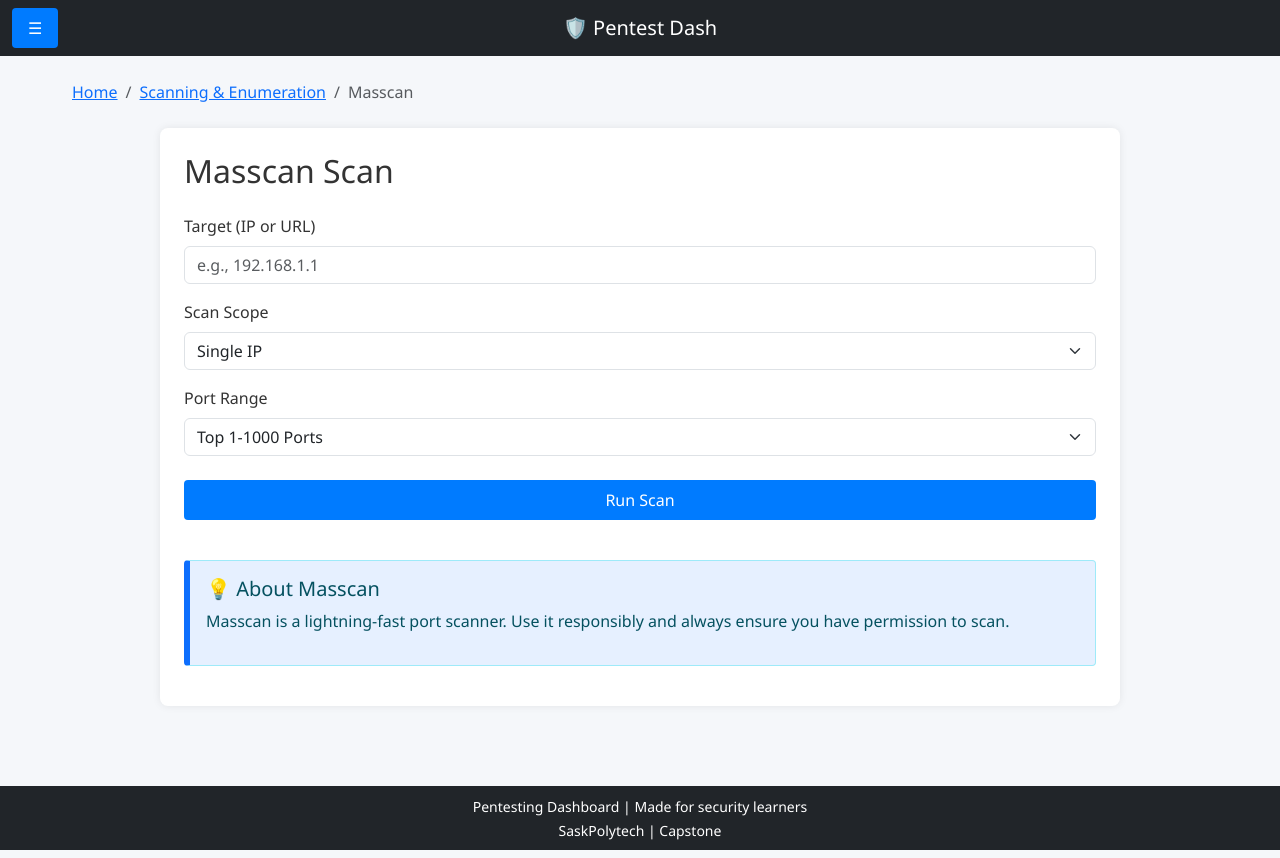
After one commit to abhijeet-2108/Saskpoly_Capstone, a Flask app: page /stage2/masscan in a window 1280 px wide. The commit adds this page. Run offline with Flask 3, Linux system fonts and the light colour scheme.

Commit message:
masscan 1

```diff
--- a/forms.py
+++ b/forms.py
@@ -20,7 +20,8 @@ class ScanForm(FlaskForm):
         ("nikto", "Nikto"),
         ("hydra", "Hydra"),
         ("netcat", "Netcat"),
-        ("fastscan", "Fast Scan")
+        ("fastscan", "Fast Scan"),
+        ("masscan", "Masscan")
     ])
 
     nmap_options = SelectMultipleField(
@@ -32,6 +33,25 @@ class ScanForm(FlaskForm):
             ("-Pn", "Skip Host Discovery (-Pn)")
         ],
         validate_choice=False
+    )
+
+    masscan_subnet = SelectField(
+        "Scan Scope",
+        choices=[
+            ("single", "Single IP"),
+            ("subnet", "Entire /24 Subnet")
+        ],
+        default="single"
+    )
+
+    masscan_ports = SelectField(
+        "Port Range",
+        choices=[
+            ("all", "All Ports (0-65535)"),
+            ("top1000", "Top 1-1000 Ports"),
+            ("22,80,443", "Common Ports (22, 80, 443)")
+        ],
+        default="top1000"
     )
 
     sqlmap_options = SelectMultipleField(
--- a/routes/main_routes.py
+++ b/routes/main_routes.py
@@ -20,6 +20,7 @@ from pentesting.hydra_scan import run_hydra_scan
 from pentesting.netcat_scan import run_netcat
 from pentesting.report_pdf import generate_pdf_report
 from pentesting.fastscan_parser import parse_combined_fastscan_output
+from pentesting.masscan_scan import run_masscan_scan
 
 main_routes = Blueprint('main_routes', __name__)
 
@@ -85,7 +86,10 @@ def scan():
         listener_ip = request.form.get("netcat_listener_ip") if mode == "reverse" else None
 
         output = run_netcat(target, port, mode, listener_ip)
-
+    elif tool == 'masscan':
+        subnet = form.masscan_subnet.data == "subnet"
+        port_range = form.masscan_ports.data
+        output = run_masscan_scan(target, subnet, port_range)
     else:
         return "Unsupported tool", 400
 
@@ -203,6 +207,10 @@ def stage2_nikto():
     form = ScanForm()
     form.nikto_options.data = []
     return render_template('stage2/nikto.html', form=form)
+@main_routes.route('/stage2/masscan', methods=['GET'], endpoint='stage2_masscan')
+def stage1_masscan():
+    form = ScanForm()
+    return render_template('stage2/masscan.html', form=form)
 
 @main_routes.route('/stage2', methods=['GET'], endpoint='stage2')
 def stage2_index():
--- a/templates/stage2/index.html
+++ b/templates/stage2/index.html
@@ -56,7 +56,7 @@
             Masscan is known for its incredible speed, making it suitable for large-scale scanning. However, use it cautiously to avoid overwhelming networks and to stay within legal boundaries.
           </span>
         </p>
-        <button class="btn btn-secondary mt-auto" disabled>Coming Soon</button>
+        <a href="{{ url_for('main_routes.stage2_masscan') }}" class="btn btn-primary mt-auto">Launch Nikto</a>
       </div>
     </div>
   </div>
--- /dev/null
+++ b/templates/stage2/masscan.html
@@ -0,0 +1,74 @@
+{% extends "base.html" %}
+{% block title %}Masscan Scan{% endblock %}
+
+{% block content %}
+<nav aria-label="breadcrumb">
+  <ol class="breadcrumb">
+    <li class="breadcrumb-item"><a href="/">Home</a></li>
+    <li class="breadcrumb-item"><a href="/stage2">Scanning & Enumeration</a></li>
+    <li class="breadcrumb-item active" aria-current="page">Masscan</li>
+  </ol>
+</nav>
+
+<div class="container mt-4">
+  <h2 class="mb-4">Masscan Scan</h2>
+  <form method="POST" action="{{ url_for('main_routes.scan') }}" id="form">
+    {{ form.hidden_tag() }}
+
+    <input type="hidden" name="tool" value="masscan">
+
+    <div class="form-group mb-3">
+      {{ form.target.label(class="form-label") }}
+      {{ form.target(class="form-control", placeholder="e.g., 192.168.1.1") }}
+    </div>
+
+    <div class="form-group mb-3">
+      {{ form.masscan_subnet.label(class="form-label") }}
+      {{ form.masscan_subnet(class="form-select") }}
+    </div>
+
+    <div class="form-group mb-3">
+      {{ form.masscan_ports.label(class="form-label") }}
+      {{ form.masscan_ports(class="form-select") }}
+    </div>
+
+    <div class="form-group mt-4">
+      {{ form.submit(class="btn btn-primary") }}
+    </div>
+  </form>
+
+  <div id="loading-overlay" style="display: none;">
+    <div class="spinner-border text-primary" role="status">
+      <span class="visually-hidden">Loading...</span>
+    </div>
+    <p class="mt-2">Scan in progress...</p>
+  </div>
+
+  <div class="alert alert-info mt-4">
+    <h5 class="alert-heading">💡 About Masscan</h5>
+    <p>Masscan is a lightning-fast port scanner. Use it responsibly and always ensure you have permission to scan.</p>
+  </div>
+</div>
+
+<style>
+  #loading-overlay {
+    position: fixed;
+    top: 0;
+    left: 0;
+    width: 100%;
+    height: 100%;
+    background: rgba(255, 255, 255, 0.8);
+    z-index: 9999;
+    display: flex;
+    flex-direction: column;
+    justify-content: center;
+    align-items: center;
+  }
+</style>
+
+<script>
+  document.getElementById('form').addEventListener('submit', function() {
+    document.getElementById('loading-overlay').style.display = 'flex';
+  });
+</script>
+{% endblock %}
```
Also changed, not shown: pentesting/masscan_scan.py (added, +33 -0 lines).
